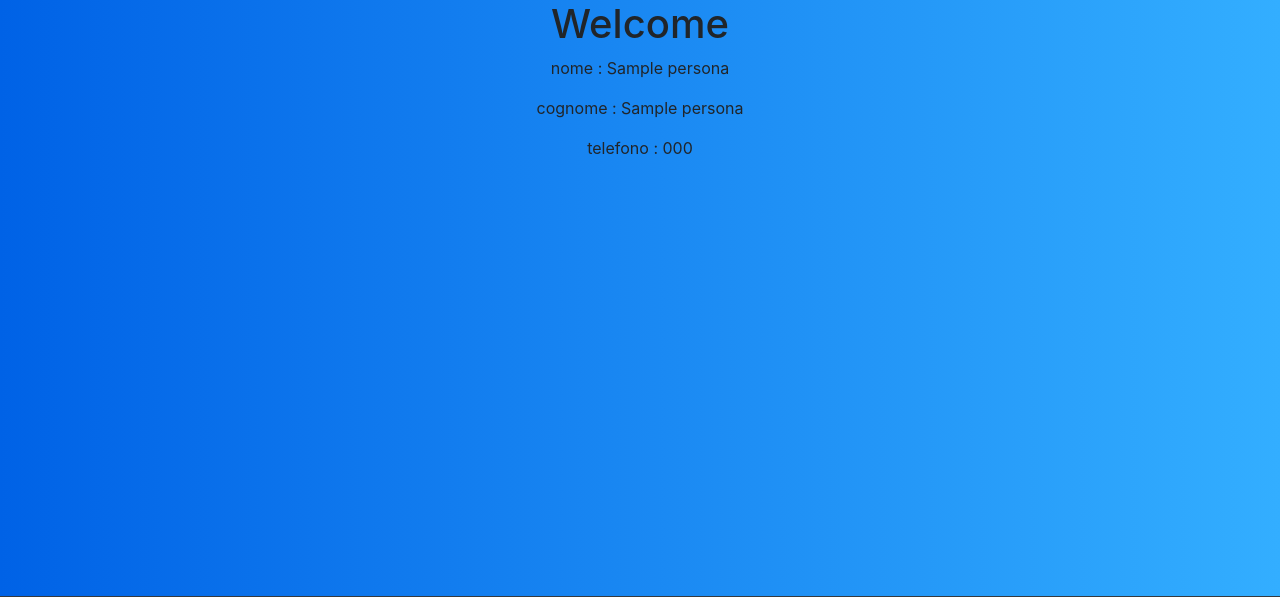
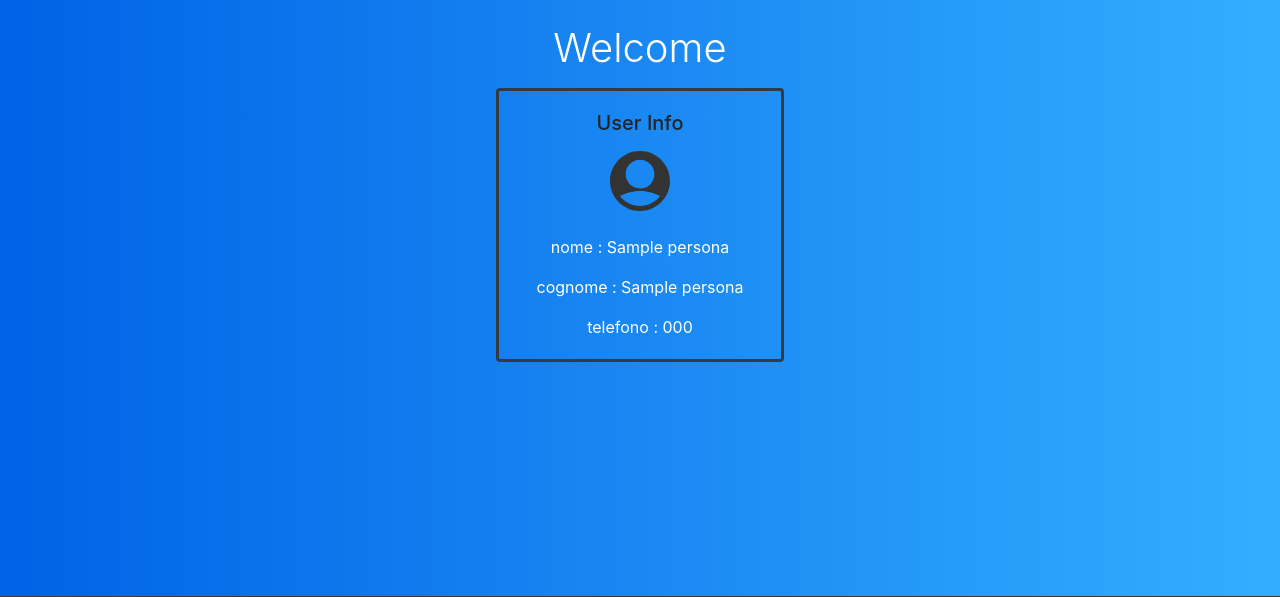
Before and after one commit to carlolomello/docker-compose_flask_mongodb_nginx, a Flask app: page /logged_in in a window 1280 px wide. Shown: the part 137-734 px from the top of the page. Run offline with Flask 2, Linux system fonts and the light colour scheme; a database or web service that is not in the repository returns one stand-in record (values such as "Sample title"); some libraries are stand-ins or nearby versions.

Commit message:
Commit of MABILIA FRANCESCO
- added style to wecome page

```diff
--- a/docker-compose_flask_mongodb_nginx/app/static/css/template_home_style.css
+++ b/docker-compose_flask_mongodb_nginx/app/static/css/template_home_style.css
@@ -25,3 +25,19 @@ img {
 label {
   color: white;
 }
+
+p{
+  color: white;
+}
+
+#user_logo{
+  width: 25%;
+  height: 25%;
+}
+
+.card {
+  background: rgba(255, 252, 252, 0);
+  border: 3px solid;
+  margin: 0 auto;
+  float: none;
+}
--- a/docker-compose_flask_mongodb_nginx/app/templates/src/welcome.html
+++ b/docker-compose_flask_mongodb_nginx/app/templates/src/welcome.html
@@ -1,13 +1,19 @@
 {% extends "templatesFolder/template_home.html"%}
 {% block body %}
 
-<div>
-    <h1>Welcome</h1>
-        <div>
-            <p> nome : {{ nome }} </p>
-            <p> cognome : {{ cognome }} </p>
-            <p> telefono : {{telefono}} </p>
+<div class="justify-content-center">
+    <h1 class="font-weight-light mt-4 text-white">Welcome</h1>
+
+    <!-- CARD -->
+    <div class="card border-dark mb-3 mt-3" style="max-width: 18rem;">
+        <div class="card-body">
+            <h5 class="card-title">User Info</h5>
+            <img class="mt-1 mb-2" src="{{ url_for('static', filename='assets/user.svg') }}" id="user_logo">
+            <p class="card-text mt-3"> nome : {{ nome }} </p>
+            <p class="card-text"> cognome : {{ cognome }} </p>
+            <p class="card-text"> telefono : {{telefono}} </p>
         </div>
+    </div>
 </div>
 
 {% endblock %}
```
Also changed, not shown: docker-compose_flask_mongodb_nginx/app/static/assets/user.svg (added).
